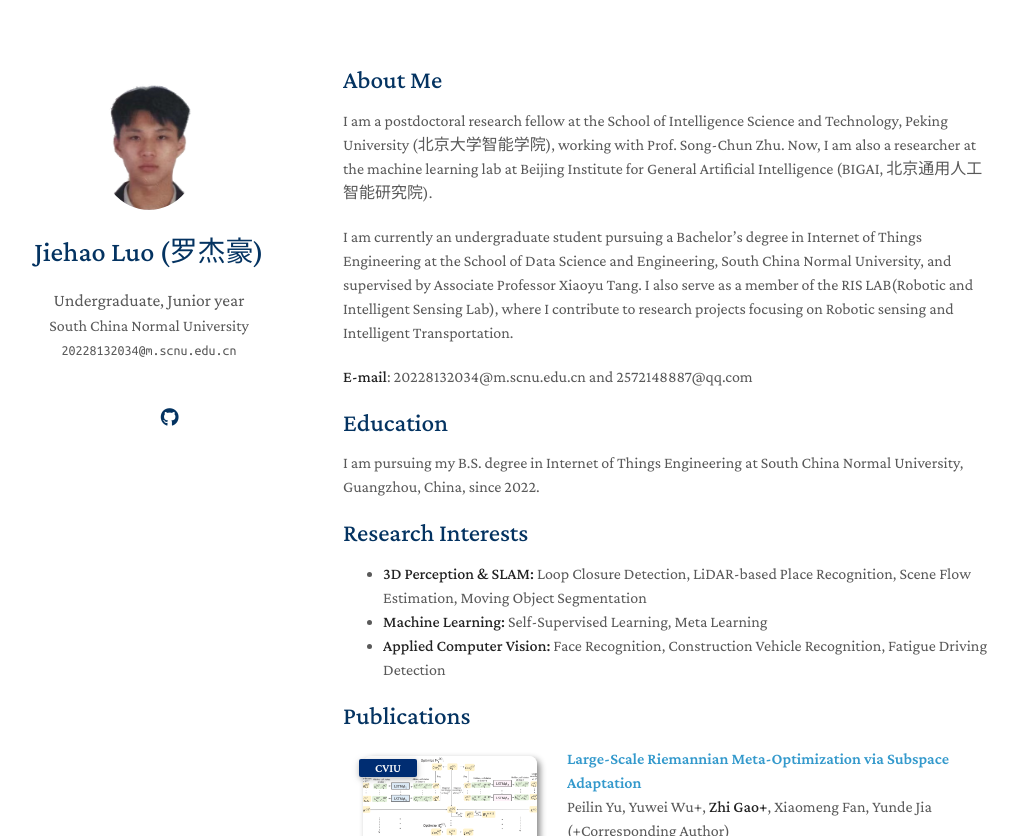
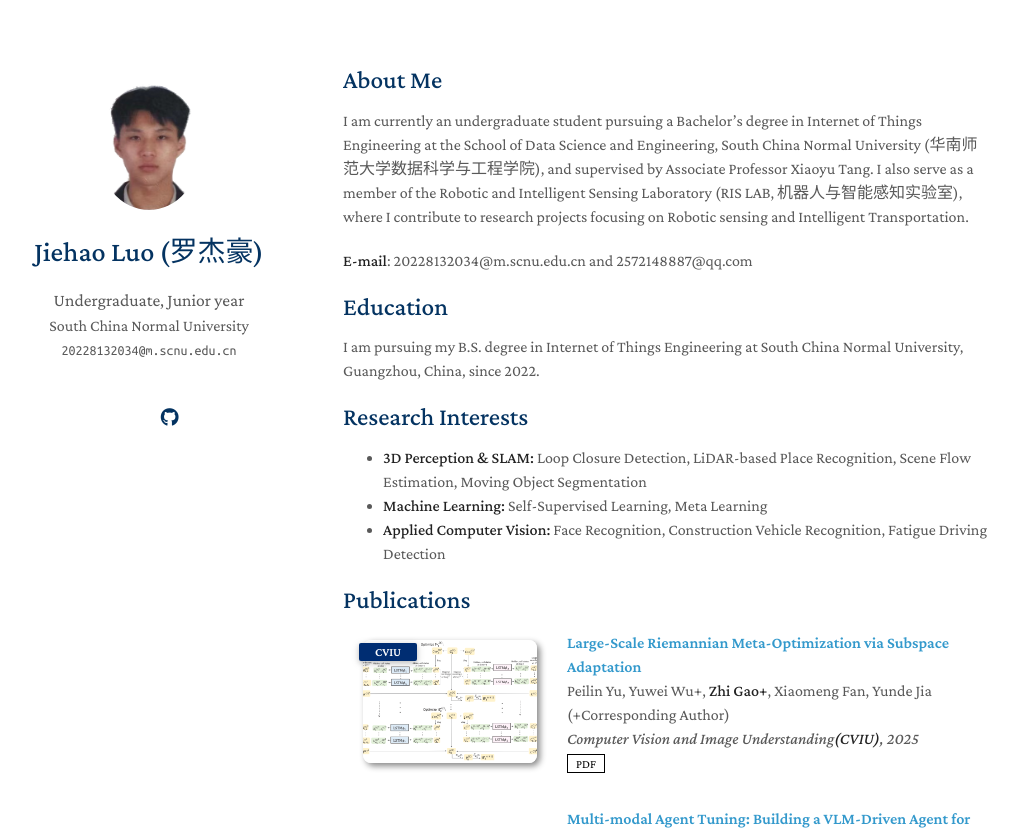
Before and after one commit to JiehaoLuo/JiehaoLuo.github.io, a Jekyll site: the page built from index.md, in a window 1280 px wide and 900 px high, cut to the strip 0-836 px from the top of the window. Shown: the whole strip, without its empty margins (127-1145 px from the left). Built offline with Jekyll 4.4.1, drawn with Linux system fonts in a browser that asks for light colours; a style sheet for code colours, icons or effects is not loaded; our own code applies the rules of GitHub Pages for plain Markdown files.

Commit message:
update my cv

```diff
--- a/index.md
+++ b/index.md
@@ -4,9 +4,7 @@ layout: homepage
 
 ## About Me
 
-I am a postdoctoral research fellow at the School of Intelligence Science and Technology, Peking University (北京大学智能学院), working with Prof. Song-Chun Zhu. Now, I am also a researcher at the machine learning lab at Beijing Institute for General Artificial Intelligence (BIGAI, 北京通用人工智能研究院).
-
-I am currently an undergraduate student pursuing a Bachelor's degree in Internet of Things Engineering at the School of Data Science and Engineering, South China Normal University, and supervised by Associate Professor Xiaoyu Tang. I also serve as a member of the RIS LAB(Robotic and Intelligent Sensing Lab), where I contribute to research projects focusing on Robotic sensing and Intelligent Transportation.
+I am currently an undergraduate student pursuing a Bachelor's degree in Internet of Things Engineering at the School of Data Science and Engineering, South China Normal University (华南师范大学数据科学与工程学院), and supervised by Associate Professor Xiaoyu Tang. I also serve as a member of the Robotic and Intelligent Sensing Laboratory (RIS LAB, 机器人与智能感知实验室), where I contribute to research projects focusing on Robotic sensing and Intelligent Transportation.
 
 
 **E-mail**: 20228132034@m.scnu.edu.cn and 2572148887@qq.com
```
